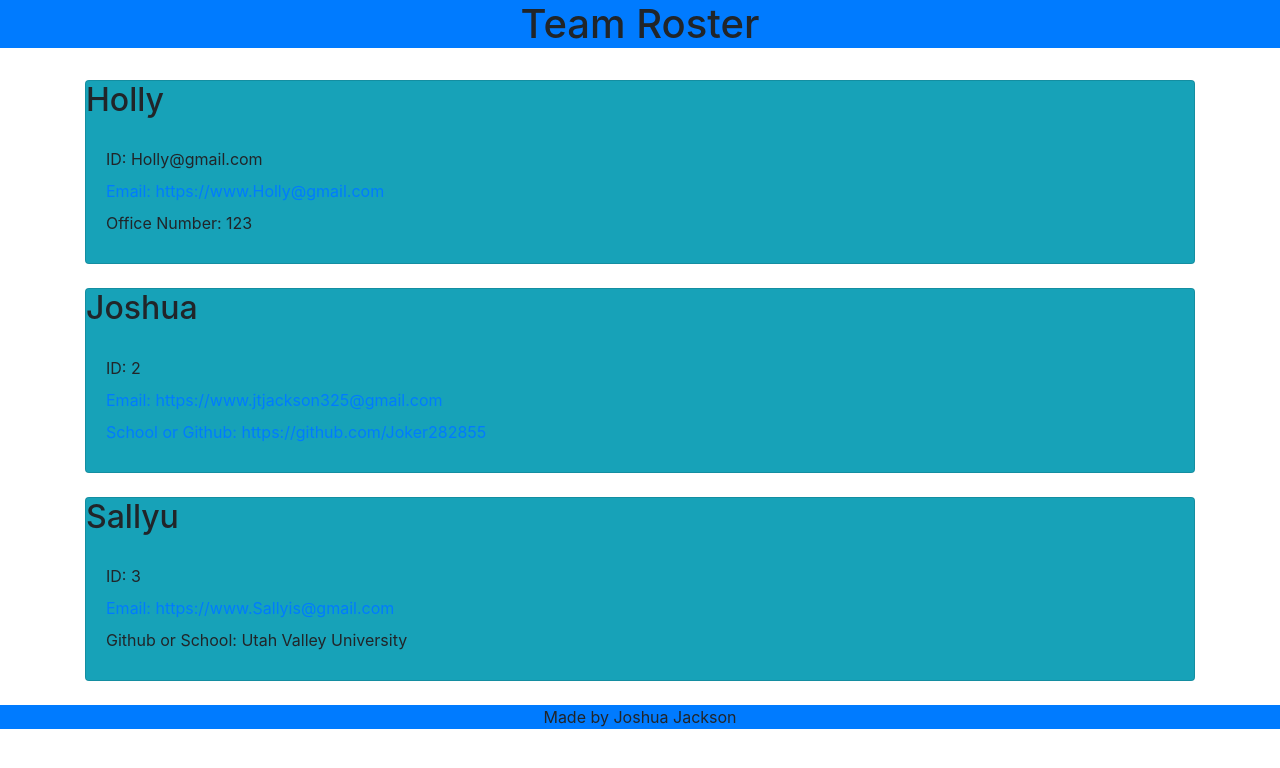
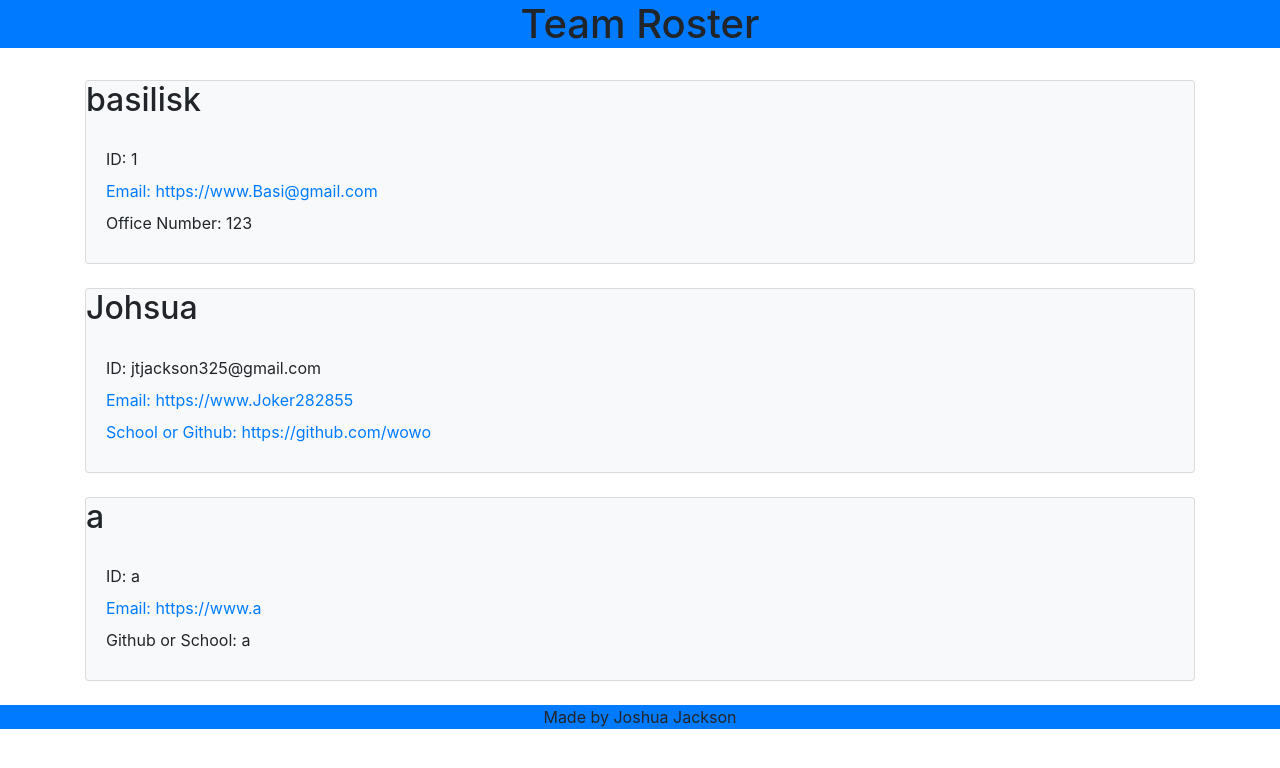
Before and after one commit to Joker282855/private-buisness, a website: page index.html in a window 1280 px wide. Drawn offline with nearby package versions, Linux system fonts and the light colour scheme; a web font is replaced by a local one.

Commit message:
got all of the things working

```diff
--- a/index.html
+++ b/index.html
@@ -17,36 +17,36 @@
         </br>
         <main class="col-12 d-flex flex-row">
             <div class="container">
-                <div class="card bg-info">
-                    <h2>Holly</h2>
+                <div class="card bg-light">
+                    <h2>basilisk</h2>
                     <form class="card-body height 50%">
-                        <label class="form-label">ID: Holly@gmail.com</label>
+                        <label class="form-label">ID: 1</label>
                         </br>
-                        <label class="form-label text-decroation-none"><a href="https://www.Holly@gmail.com">Email: https://www.Holly@gmail.com</a></label>
+                        <label class="form-label text-decroation-none"><a href="https://www.Basi@gmail.com">Email: https://www.Basi@gmail.com</a></label>
                         </br>
                         <label class="form-label">Office Number: 123
                     </form>
                 </div>
                 </br>
-                <div class="card bg-info">
-                    <h2>Joshua</h2>
+                <div class="card bg-light">
+                    <h2>Johsua</h2>
                     <form class="card-body height 50%">
-                        <label class="form-label">ID: 2</label>
+                        <label class="form-label">ID: jtjackson325@gmail.com</label>
                         </br>
-                        <label class="form-label text-decoration-none"><a href="https://www.jtjackson325@gmail.com">Email: https://www.jtjackson325@gmail.com</a></label>
+                        <label class="form-label text-decoration-none"><a href="https://www.Joker282855">Email: https://www.Joker282855</a></label>
                         </br>
-                        <label class="form-label text-decoration-none"><a href="https://github.com/Joker282855">School or Github: https://github.com/Joker282855</a></label>
+                        <label class="form-label text-decoration-none"><a href="https://github.com/wowo">School or Github: https://github.com/wowo</a></label>
                     </form>
                 </div>
                 </br>
-                <div class="card bg-info">
-                    <h2>Sallyu</h2>
+                <div class="card bg-light">
+                    <h2>a</h2>
                     <form class="card-body">
-                        <label class="form-lable">ID: 3</label>
+                        <label class="form-lable">ID: a</label>
                         </br>
-                        <label class="form-label text-decoration-none"><a href="https://www.Sallyis@gmail.com">Email: https://www.Sallyis@gmail.com</a></label>
+                        <label class="form-label text-decoration-none"><a href="https://www.a">Email: https://www.a</a></label>
                         </br>
-                        <label class="form-label">Github or School: Utah Valley University</label>
+                        <label class="form-label">Github or School: a</label>
                     </form>
                 </div>
             </div>
```
